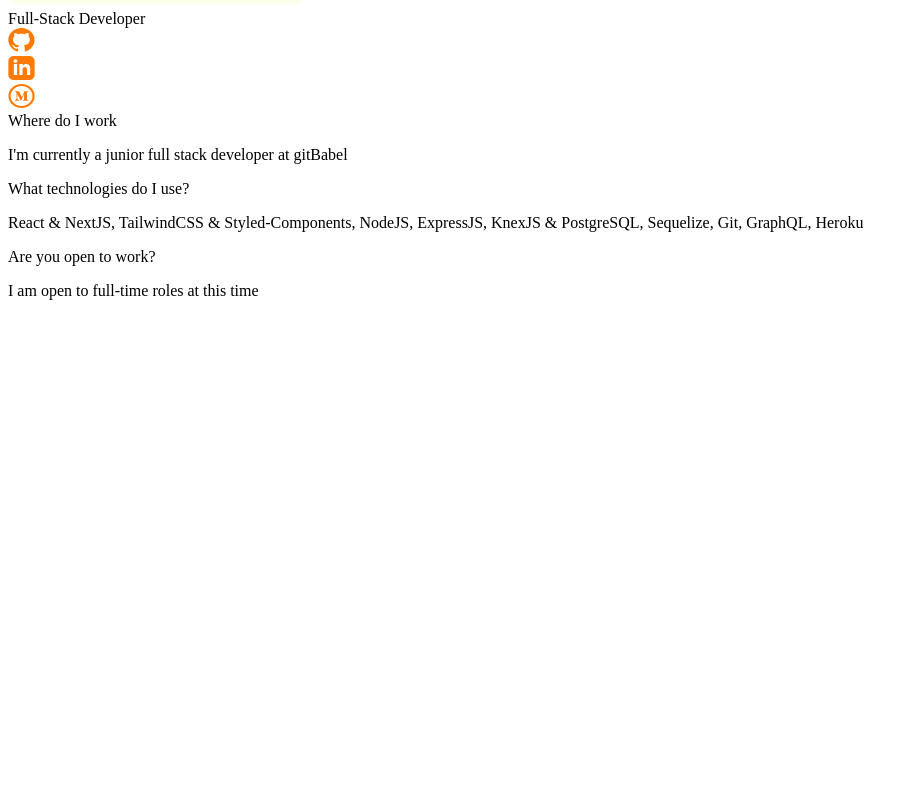
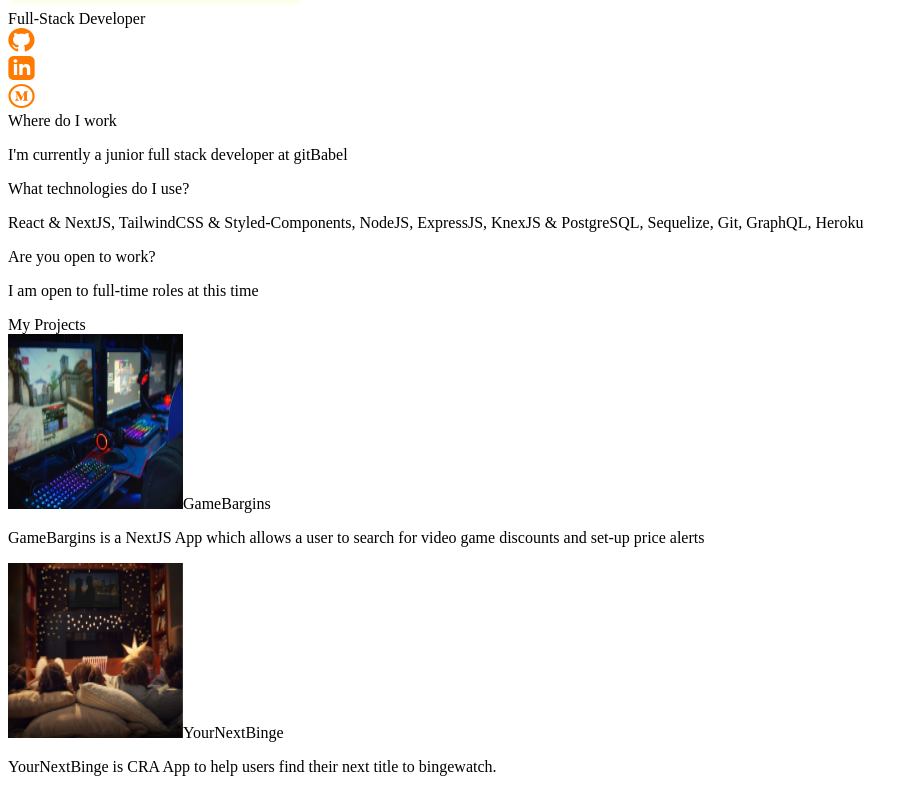
Before and after one commit to plaetzaw/Portfolio, a Next.js app: page / in a window 1280 px wide. Shown: the part 260-1052 px from the top of the page, without its empty margins (0-918 px from the left). Before the commit the page ends 800 px from the top, so only its background shows below. Built offline with nearby package versions, Linux system fonts and the light colour scheme.

Commit message:
Projects finished

```diff
--- /dev/null
+++ b/components/organisms/Projects.js
@@ -0,0 +1,34 @@
+import Image from 'next/image'
+
+const Projects = () => {
+  const ProjArray = [
+    {
+      src: '/PCGame 1.png',
+      title: 'GameBargins',
+      description: 'GameBargins is a NextJS App which allows a user to search for video game discounts and set-up price alerts'
+    },
+    {
+      src: '/bingewatch 1.png',
+      title: 'YourNextBinge',
+      description: 'YourNextBinge is CRA App to help users find their next title to bingewatch.'
+    }
+  ]
+
+  const ProjDisplay = ProjArray.map((project, index) => {
+    return (
+      <div key={index} className='flex flex-col justify-center items-center'>
+        <Image src={project.src} height={175} width={175} className='' />
+        <span className='text-[#F2EFEF] m-2 text-3xl'>{project.title}</span>
+        <p className='text-[#707097] m-2 text-2xl'>{project.description}</p>
+      </div>
+    )
+  })
+  return (
+    <div className='bg-[#241F36] text-center p-4'>
+      <span className='text-[#F2EFEF] text-4xl p-20'>My Projects</span>
+      {ProjDisplay}
+    </div>
+  )
+}
+
+export default Projects
--- a/pages/index.js
+++ b/pages/index.js
@@ -2,6 +2,7 @@ import Head from 'next/head'
 import Navbar from '../components/molecules/Navbar'
 import AboutMe from '../components/organisms/AboutMe'
 import Hero from '../components/organisms/Hero'
+import Projects from '../components/organisms/Projects'
 
 export default function Home () {
   return (
@@ -16,6 +17,7 @@ export default function Home () {
         <Navbar />
         <Hero />
         <AboutMe />
+        <Projects />
       </main>
 
       {/* <footer className='flex items-center justify-center w-full h-24 border-t'>
```
Also changed, not shown: public/PCGame 1.png (added), public/bingewatch 1.png (added).
